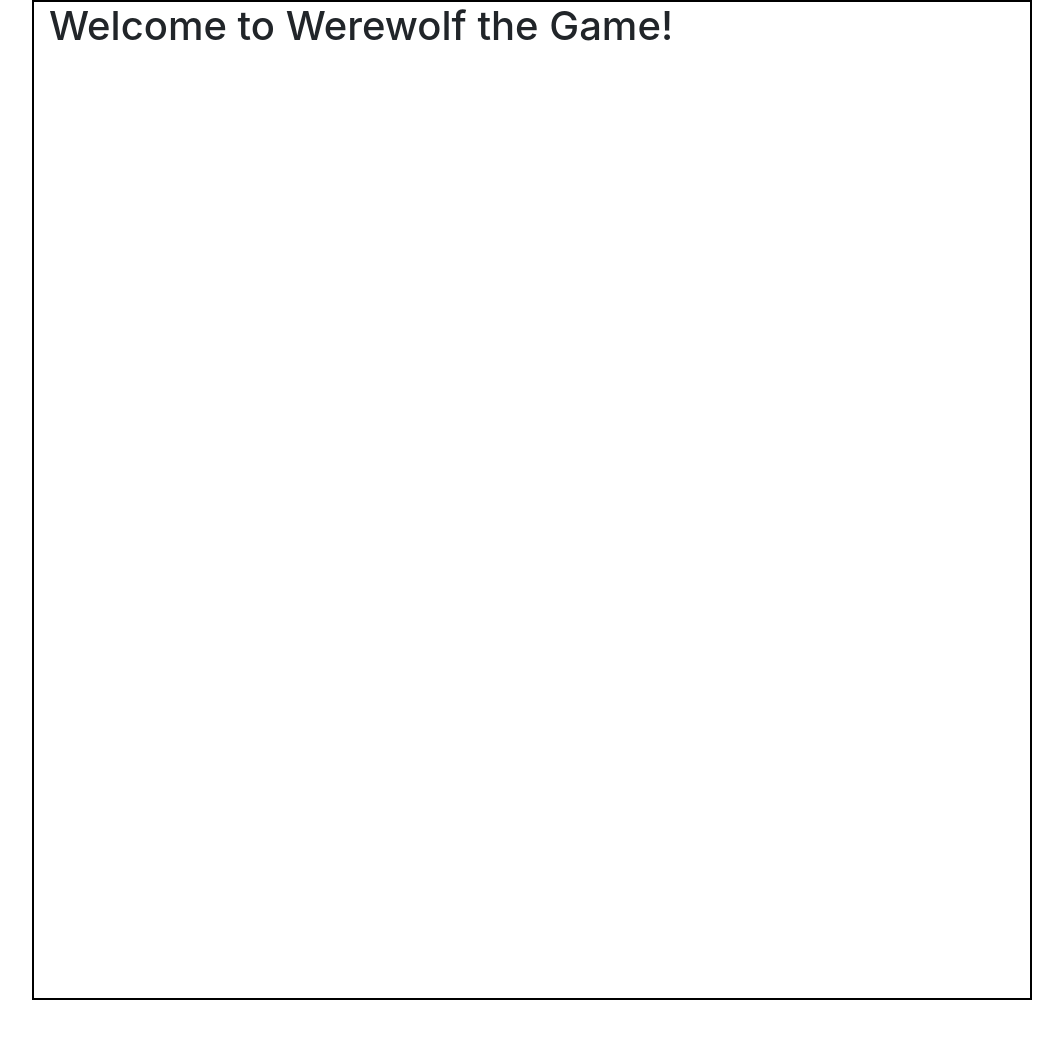
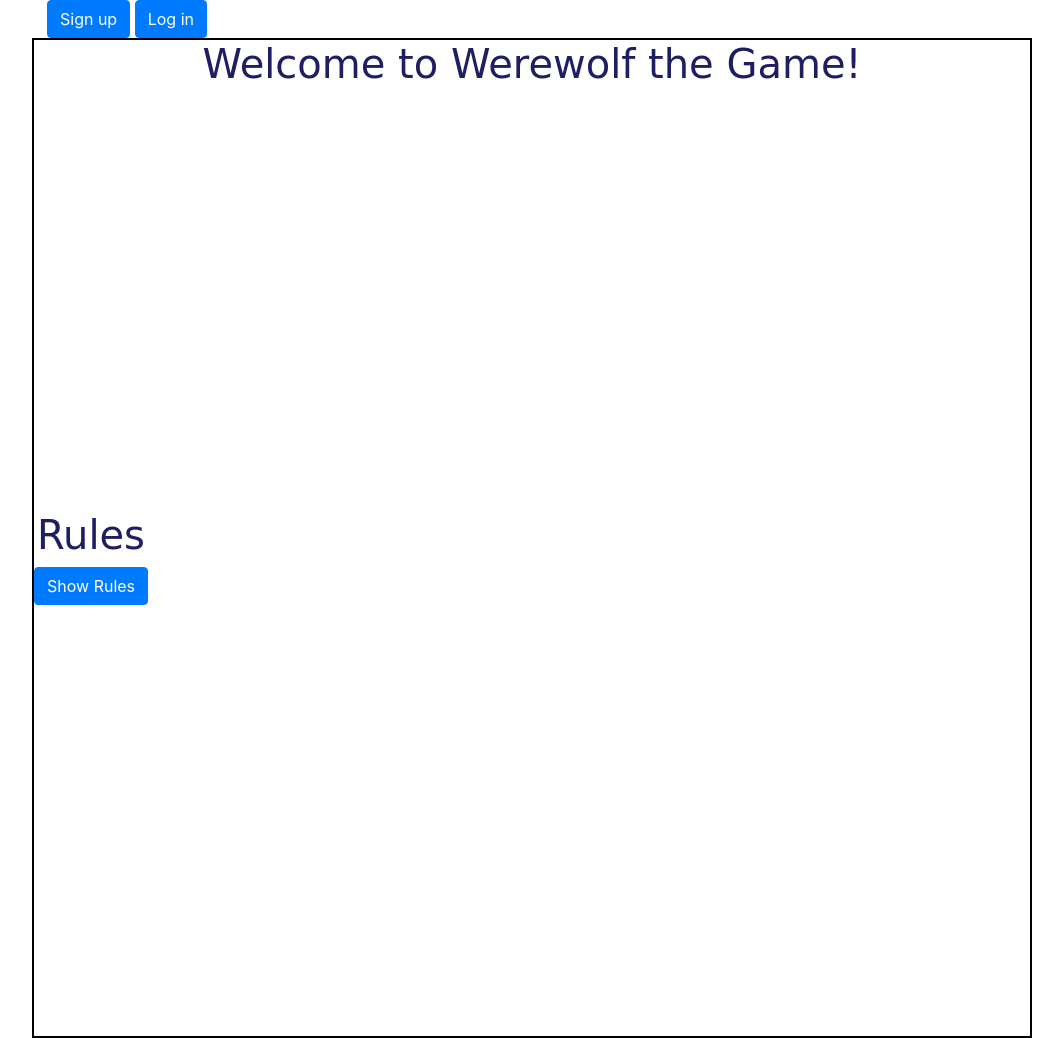
Before and after one commit to LaikaFusion/werewolf-the-game, a website: page client/index.html in a window 1280 px wide. Shown: the whole page, without its empty margins (38-1101 px from the left). Before the commit the page ends 1000 px from the top, so only its background shows below. Drawn offline with nearby package versions, Linux system fonts and the light colour scheme; files whose address does not match are found by name; a web font is replaced by a local one.

```diff
--- a/client/index.html
+++ b/client/index.html
@@ -16,9 +16,31 @@
 </head>
 <body>
     <div class="container">
+        <div class="row">
+            <div class="col">
+                <a href="register.html" class="btn btn-primary">Sign up</a>
+                <a href="login.html" class="btn btn-primary">Log in</a>
+            </div>
+        </div>
+
         <div class="row landing-page">
             <div class="col-12">
                 <h1>Welcome to Werewolf the Game!</h1>
+            </div>
+
+            <div class="row">
+                <div class="col">
+                    <h1>Rules</h1>
+                    <p>
+                        <a class="btn btn-primary" data-toggle="collapse" href="#showRules" role="button" aria-expanded="false" aria-controls="showRules">Show Rules</a>
+                    </p>
+
+                    <div class="collapse" id="showRules">
+                        <div class="card card-body">
+                            Lorem ipsum dolor sit amet consectetur adipisicing elit. Illo quae dolor cumque excepturi laborum cupiditate corrupti, numquam neque molestiae dolorem suscipit hic quam culpa, repudiandae, porro nostrum! Molestiae, quaerat quam.
+                        </div>
+                    </div>
+                </div>
             </div>
 
 
@@ -35,8 +57,8 @@
 
 
 
-    <!-- Bootstrap -->
-    <script src="https://code.jquery.com/jquery-3.3.1.slim.min.js" integrity="sha384-q8i/X+965DzO0rT7abK41JStQIAqVgRVzpbzo5smXKp4YfRvH+8abtTE1Pi6jizo" crossorigin="anonymous"></script>
-    <script src="https://cdnjs.cloudflare.com/ajax/libs/popper.js/1.14.3/umd/popper.min.js" integrity="sha384-ZMP7rVo3mIykV+2+9J3UJ46jBk0WLaUAdn689aCwoqbBJiSnjAK/l8WvCWPIPm49" crossorigin="anonymous"></script>
+   <!-- Bootstrap -->
+   <script src="https://code.jquery.com/jquery-3.3.1.slim.min.js" integrity="sha384-q8i/X+965DzO0rT7abK41JStQIAqVgRVzpbzo5smXKp4YfRvH+8abtTE1Pi6jizo" crossorigin="anonymous"></script>
+   <script src="https://cdnjs.cloudflare.com/ajax/libs/popper.js/1.14.3/umd/popper.min.js" integrity="sha384-ZMP7rVo3mIykV+2+9J3UJ46jBk0WLaUAdn689aCwoqbBJiSnjAK/l8WvCWPIPm49" crossorigin="anonymous"></script>
 </body>
 </html>
--- a/client/less/index-styles.less
+++ b/client/less/index-styles.less
@@ -3,9 +3,9 @@
 }
 
 h1 {
-    font-family: 'Helvetica';
-    font-size: 200px;
-    color: red;
+    font-family: @font-stack1 !important;
+    color: @first-color !important;
+    text-align: center;
 }
 
 .landing-page {
```
Also changed, not shown: client/css/index.css, client/img/card-doctor.png (added), client/img/card-seer.png (added), client/img/card-villager.png (added), client/img/card-werewolf.png (added), client/img/moon.png (added), client/img/sun.png (added).
